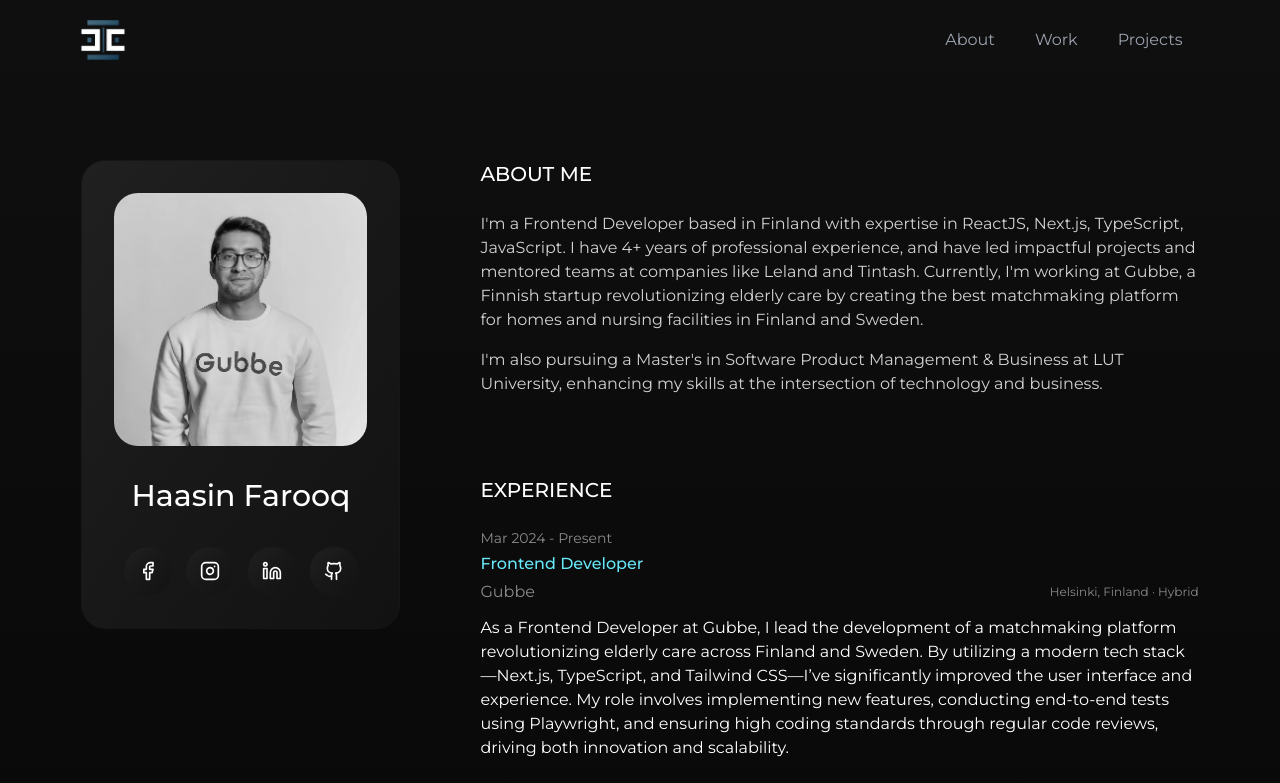
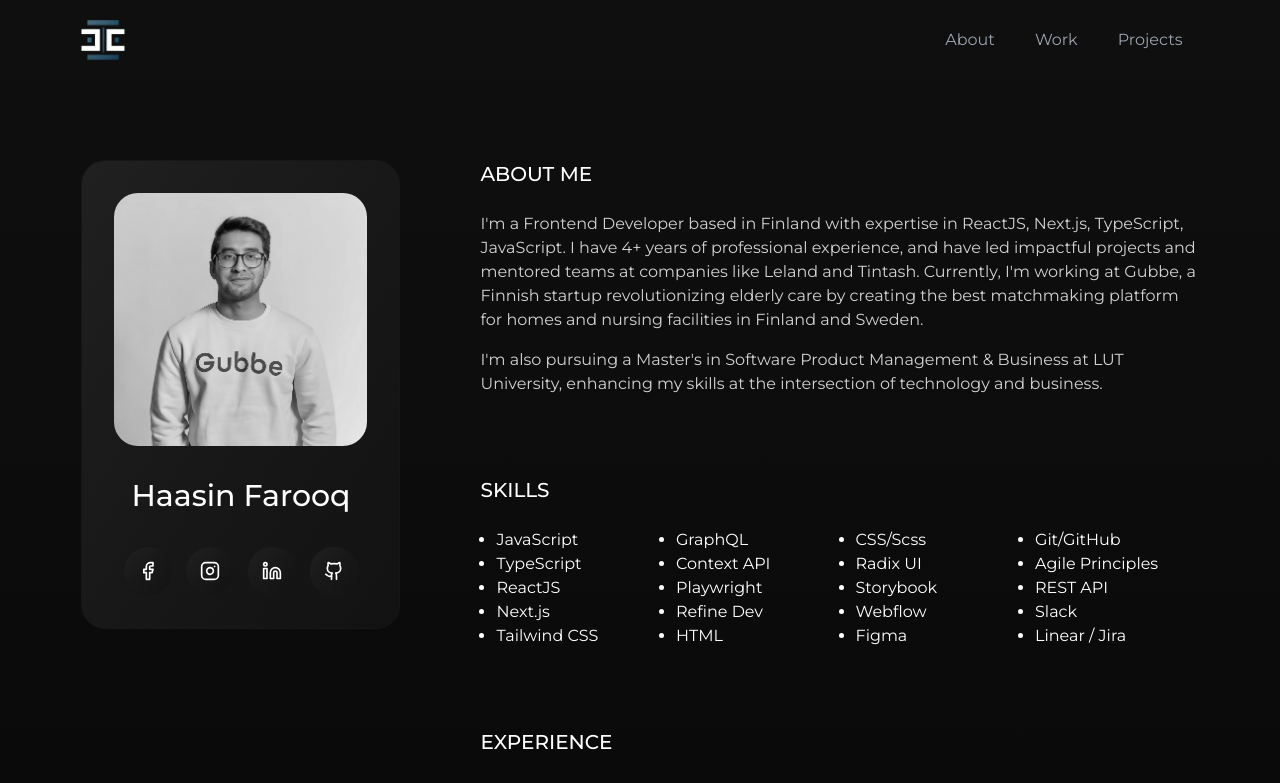
Before and after one commit to haasin-farooq/portfolio, a Next.js app: page /credentials in a window 1280 px wide. Shown: the top 783 px of the page. Built offline with nearby package versions, Linux system fonts and the light colour scheme.

Commit message:
add skils section

```diff
--- a/src/app/about/page.tsx
+++ b/src/app/about/page.tsx
@@ -2,9 +2,9 @@
 
 import { AboutMeCard } from "@/components/about/AboutMeCard";
 import { CredentialsCard } from "@/components/about/CredentialsCard";
-import { EducationSection } from "@/components/about/EducationSection";
-import { ExperienceSection } from "@/components/about/ExperienceSection";
 import { ProfileImageCard } from "@/components/about/ProfileImageCard";
+import { EducationSection } from "@/components/common/EducationSection";
+import { ExperienceSection } from "@/components/common/ExperienceSection";
 
 const AboutPage: FC = () => {
   return (
--- a/src/app/credentials/page.tsx
+++ b/src/app/credentials/page.tsx
@@ -1,9 +1,10 @@
 import { type FC } from "react";
 
-import { EducationSection } from "@/components/about/EducationSection";
-import { ExperienceSection } from "@/components/about/ExperienceSection";
+import { EducationSection } from "@/components/common/EducationSection";
+import { ExperienceSection } from "@/components/common/ExperienceSection";
 import { AboutMe } from "@/components/credentials/AboutMe";
 import { ProfileCardWithSocials } from "@/components/credentials/ProfileCardWithSocials";
+import { Skills } from "@/components/credentials/Skills";
 
 const CredentialsPage: FC = () => {
   return (
@@ -11,6 +12,7 @@
       <ProfileCardWithSocials className="h-fit md:sticky md:top-28 md:col-span-1" />
       <div className="flex flex-col gap-20 md:col-span-2">
         <AboutMe />
+        <Skills />
         <ExperienceSection
           titleClassName="uppercase"
           highlightPosition
--- /dev/null
+++ b/src/components/credentials/Skills.tsx
@@ -0,0 +1,39 @@
+import { type FC } from "react";
+
+export const Skills: FC = () => {
+  return (
+    <div className="flex flex-col gap-6">
+      <h3 className="text-xl font-medium uppercase text-white">Skills</h3>
+      <div className="ml-4 grid grid-cols-2 gap-4 md:grid-cols-4">
+        <ul className="list-disc">
+          <li>JavaScript</li>
+          <li>TypeScript</li>
+          <li>ReactJS</li>
+          <li>Next.js</li>
+          <li>Tailwind CSS</li>
+        </ul>
+        <ul className="list-disc">
+          <li>GraphQL</li>
+          <li>Context API</li>
+          <li>Playwright</li>
+          <li>Refine Dev</li>
+          <li>HTML</li>
+        </ul>
+        <ul className="list-disc">
+          <li>CSS/Scss</li>
+          <li>Radix UI</li>
+          <li>Storybook</li>
+          <li>Webflow</li>
+          <li>Figma</li>
+        </ul>
+        <ul className="list-disc">
+          <li>Git/GitHub</li>
+          <li>Agile Principles</li>
+          <li>REST API</li>
+          <li>Slack</li>
+          <li>Linear / Jira</li>
+        </ul>
+      </div>
+    </div>
+  );
+};
```
Also changed, not shown: src/components/common/EducationSection.tsx (renamed from src/components/about/EducationSection.tsx), src/components/common/ExperienceSection.tsx (renamed from src/components/about/ExperienceSection.tsx).
